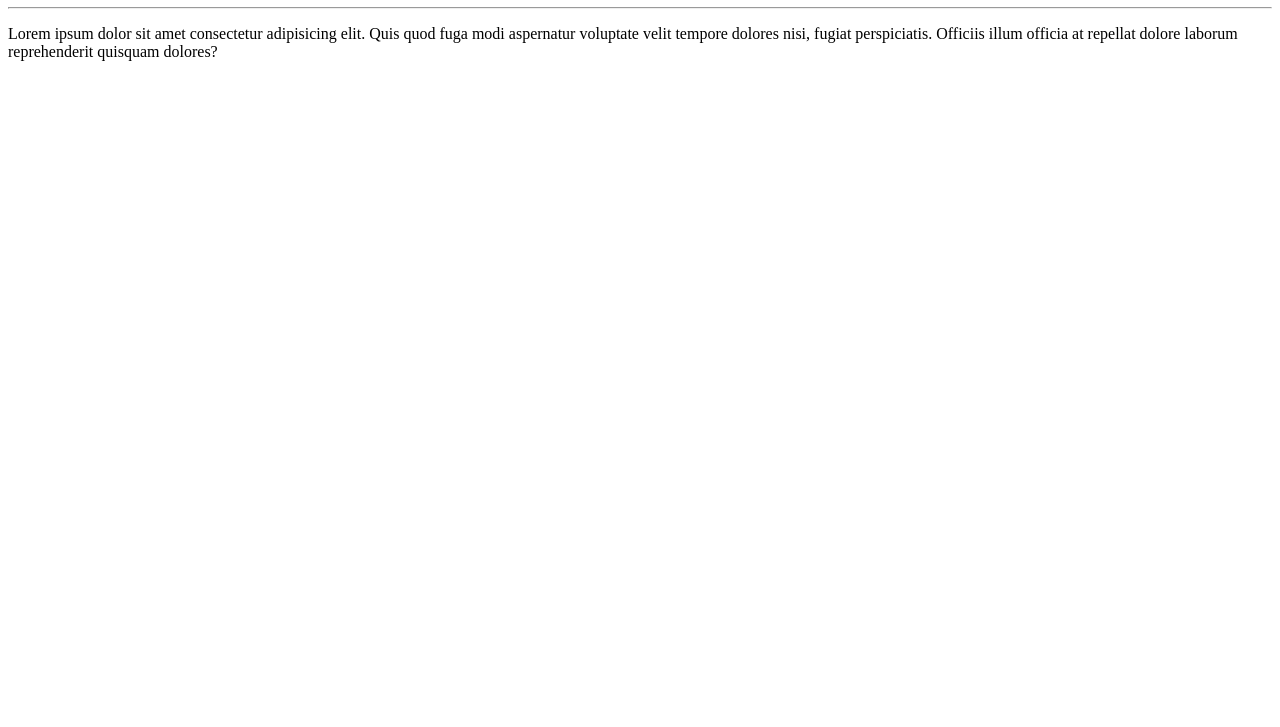
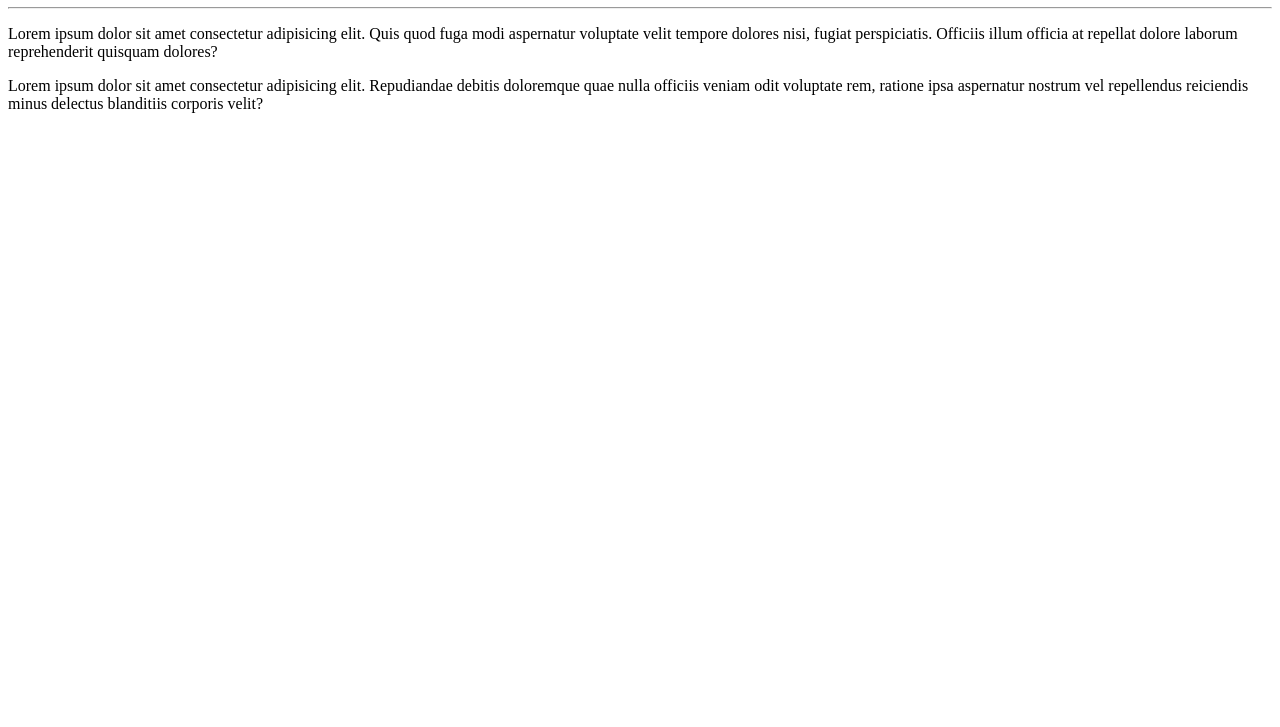
Before and after one commit to DaniloBenetati/CursoGIT, a plain HTML site: page site-exemplo/index.html in a window 1280 px wide. Shown: the part 73-800 px from the top of the page. Drawn offline with Linux system fonts and the light colour scheme.

Commit message:
adicionei um paragrafo

```diff
--- a/site-exemplo/index.html
+++ b/site-exemplo/index.html
@@ -9,5 +9,6 @@
     <h1>lá, Mundo!</h1>
     <hr>
     <p>Lorem ipsum dolor sit amet consectetur adipisicing elit. Quis quod fuga modi aspernatur voluptate velit tempore dolores nisi, fugiat perspiciatis. Officiis illum officia at repellat dolore laborum reprehenderit quisquam dolores?</p>
+    <p>Lorem ipsum dolor sit amet consectetur adipisicing elit. Repudiandae debitis doloremque quae nulla officiis veniam odit voluptate rem, ratione ipsa aspernatur nostrum vel repellendus reiciendis minus delectus blanditiis corporis velit?</p>
 </body>
 </html>
```
